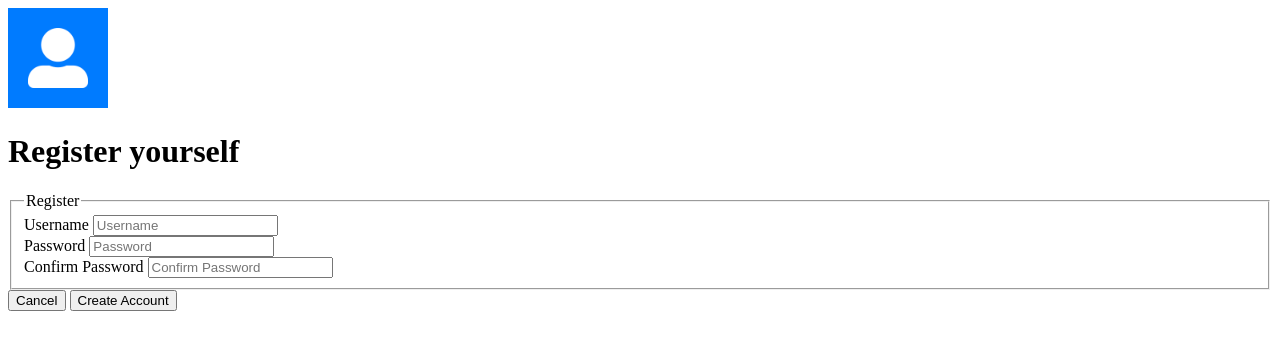
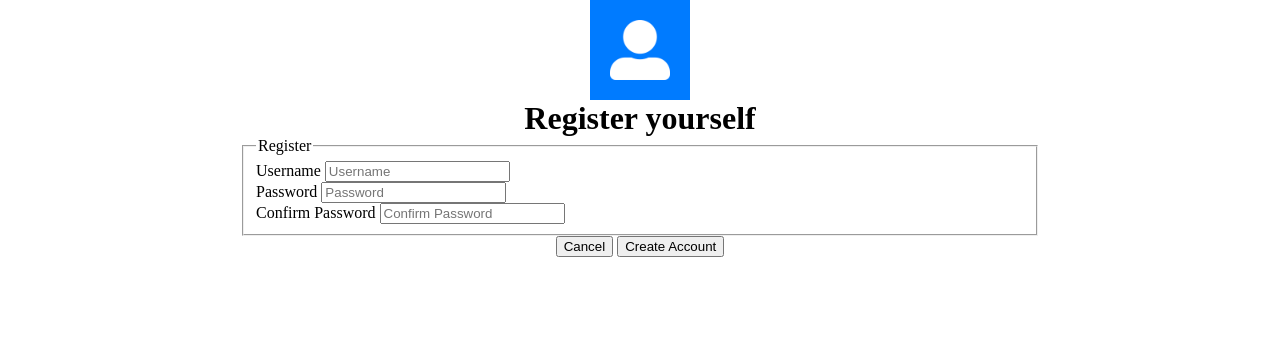
Before and after one commit to thetek-thi/webp, a PHP site: page /register.html in a window 1280 px wide. Shown: the top 350 px of the page. Run offline with PHP 8.4, Linux system fonts and the light colour scheme.

Commit message:
p2 a
Co-authored-by: ernie-thi

```diff
--- a/p2/register.html
+++ b/p2/register.html
@@ -6,8 +6,8 @@
   <link rel="stylesheet" href="style/main.css">
 </head>
 <body>
-  <img src="img/user.png" alt="user icon" width="100px">
-  <h1>Register yourself</h1>
+  <img src="img/user.png" alt="user icon" width="100px" class="center">
+  <h1 class="center">Register yourself</h1>
   <form action="friends.html">
     <fieldset>
       <legend>Register</legend>
@@ -20,8 +20,10 @@
       <label for="confirm-password">Confirm Password</label>
       <input type="text" placeholder="Confirm Password" id="confirm-password" name="confirm-password" required>
     </fieldset>
-    <button type="button">Cancel</button>
-    <input type="submit" value="Create Account">
+    <p class="center">
+      <button type="button">Cancel</button>
+      <input type="submit" value="Create Account">
+    </p>
   </form>
 </body>
 </html>
--- a/p2/style/main.css
+++ b/p2/style/main.css
@@ -1,3 +1,17 @@
 * {
   box-sizing: border-box;
 }
+
+body {
+  max-width: 800px;
+  margin: 0 auto;
+}
+
+.center {
+  margin: 0 auto;
+  text-align: center;
+}
+
+img.center, a.center {
+  display: block;
+}
```
Also changed, not shown: p2/login.html (+6 -4 lines), p2/logout.html (+4 -4 lines).
